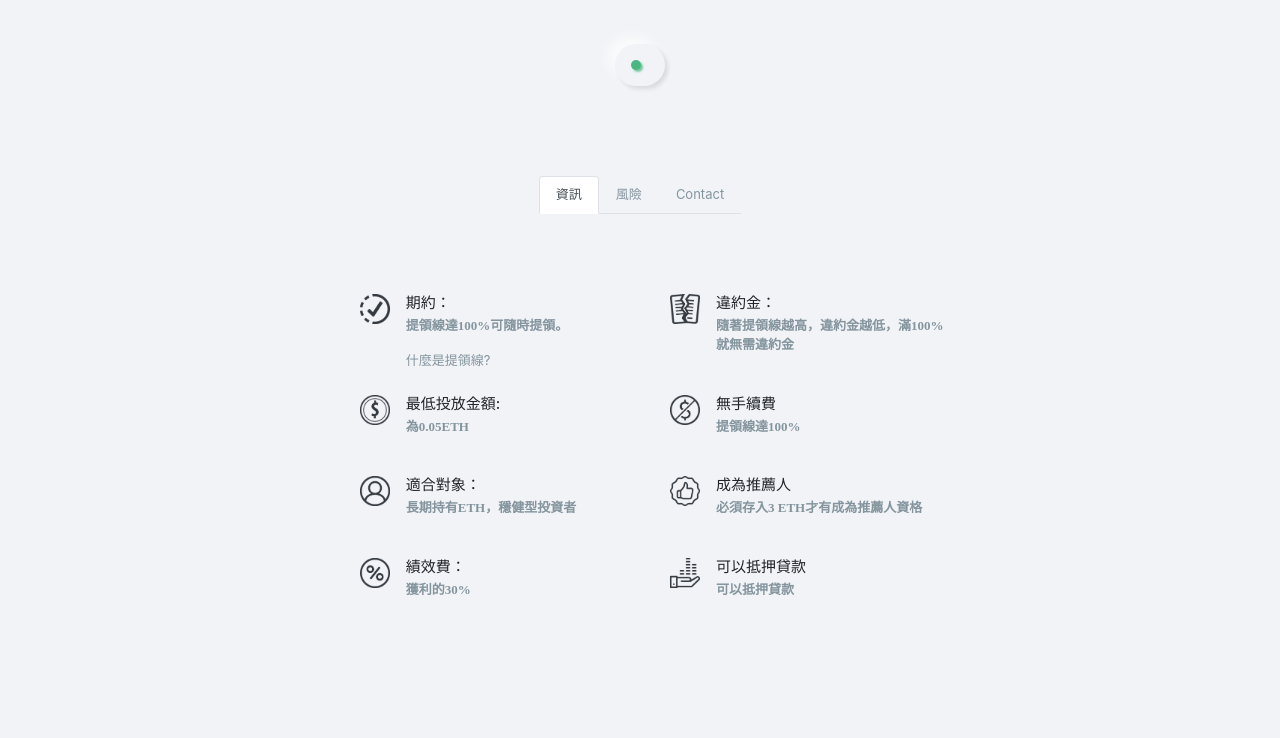
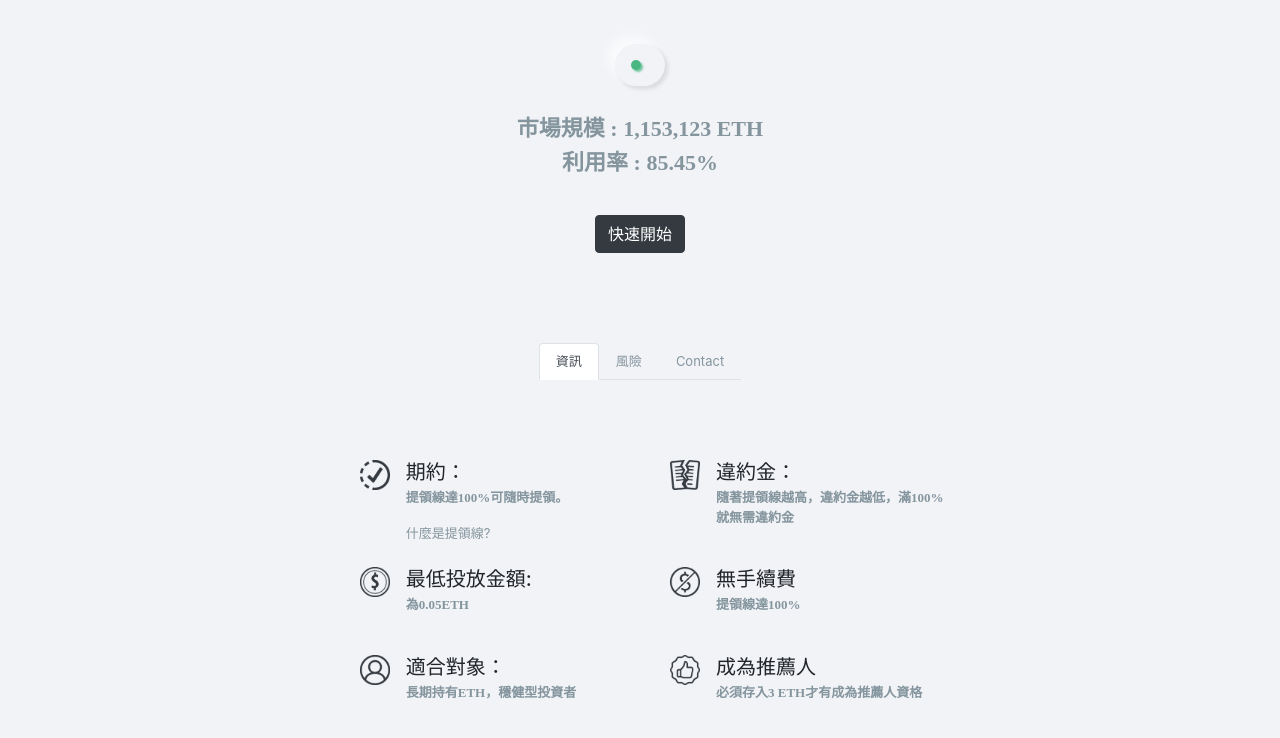
Before and after one commit to to101380/decoffer_V2.0, a plain HTML site: page index.html in a window 1280 px wide. Shown: the part 448-1186 px from the top of the page. Drawn offline with nearby package versions, Linux system fonts and the light colour scheme; a script that the page names is missing.

Commit message:
index_market & use rate

```diff
--- a/index.html
+++ b/index.html
@@ -51,10 +51,14 @@
 	<section class="title_banner main_style">
 		<div class="coffer_img drop-shadow" style="margin: 120px 30px 15px 30px;"></div>
 		<h3 style="margin: 30px"> DECOFFER </h3>
+
 		<div class=" row justify-content-between my_address cos_shadow">
 		    <div class="status"></div>
 		    <div style="margin-right:8px;"><span id="my_address"></span></div>
 		</div>
+		<h4>市場規模 : 1,153,123 ETH</h4>
+		<h4>利用率 : 85.45% </h4>
+		<a type="button" class="btn btn-dark" href="" style="margin: 30px 2px;" >快速開始</a>
 	</section>
 
 
@@ -202,7 +206,13 @@
 	</footer>
 
 
-	<!-- <section class="main_style">
+	<html>
+
+
+
+
+<!--
+	<section class="main_style">
 
 		<div class="container invest" id="ticket">
 			<div class="input-group mb-3">
@@ -234,8 +244,8 @@
 			</div>
 
 		</div>
-	</section> -->
-<!--
+	</section>
+
 	<div class="container" id="ticket">
 
 
@@ -283,17 +293,10 @@
 
 
 
-
-
-
-
-
-
-
 	<script src="https://code.jquery.com/jquery-3.3.1.min.js" integrity="sha256-FgpCb/KJQlLNfOu91ta32o/NMZxltwRo8QtmkMRdAu8=" crossorigin="anonymous"></script>
 	<script src="https://cdn.jsdelivr.net/gh/ethereum/web3.js@1.0.0-beta.36/dist/web3.min.js" integrity="sha256-nWBTbvxhJgjslRyuAKJHK+XcZPlCnmIAAMixz6EefVk=" crossorigin="anonymous"></script>
 	<script src="https://cdn.ethers.io/lib/ethers-5.0.umd.min.js" type="application/javascript"></script>
-    <script src="./static/js/index.js"></script>
+    <script src="./static/js/save_coffer.js"></script>
 
     <script src="https://code.jquery.com/jquery-3.3.1.slim.min.js" integrity="sha384-q8i/X+965DzO0rT7abK41JStQIAqVgRVzpbzo5smXKp4YfRvH+8abtTE1Pi6jizo" crossorigin="anonymous"></script>
     <script src="https://cdnjs.cloudflare.com/ajax/libs/popper.js/1.14.6/umd/popper.min.js" integrity="sha384-wHAiFfRlMFy6i5SRaxvfOCifBUQy1xHdJ/yoi7FRNXMRBu5WHdZYu1hA6ZOblgut" crossorigin="anonymous"></script>
--- a/static/css/index.css
+++ b/static/css/index.css
@@ -12,7 +12,16 @@ p{
 }
 
 h3{
+	font-family:微軟正黑體;
 	color: #84959e;
+}
+
+h4{
+	font-family:微軟正黑體;
+	color: #84959e;
+	font-size: 22px;
+	font-weight: bold;
+}
 }
 
 h5{
```
Also changed, not shown: static/js/save_coffer.js (renamed from static/js/index.js). Lines whose indentation alone changed are shown as unchanged.
